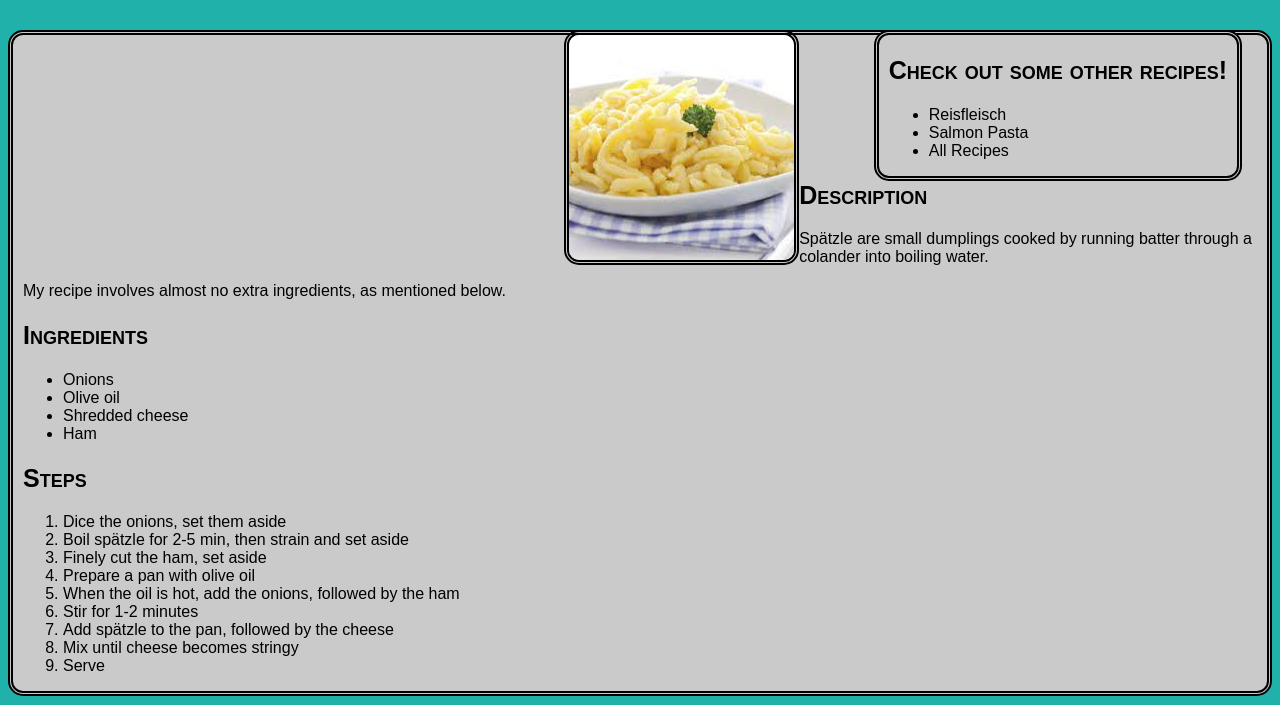
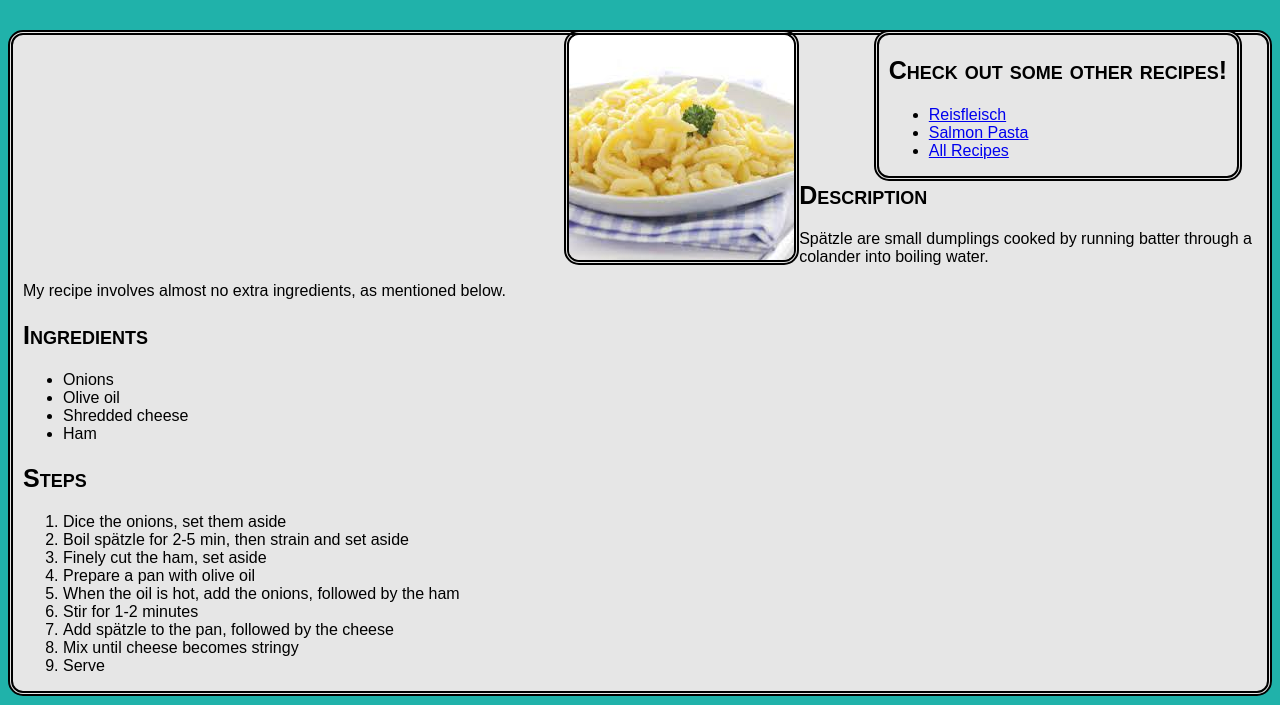
Before and after one commit to ohaiiphee/odin-recipes, a plain HTML site: page recipes/spaetzle/spaetzle.html in a window 1280 px wide. Shown: the part 95-800 px from the top of the page. Drawn offline with Linux system fonts and the light colour scheme.

Commit message:
add links

```diff
--- a/recipes/spaetzle/spaetzle.html
+++ b/recipes/spaetzle/spaetzle.html
@@ -14,9 +14,9 @@
     <div class="nav">
         <h2 class="title">Check out some other recipes!</h2>
           <ul>
-        <li>Reisfleisch</li>
-        <li>Salmon Pasta</li>
-        <li>All Recipes</li>
+        <li><a href="../reisfleisch/reisfleisch.html">Reisfleisch</a></li>
+        <li><a href="../salmonpasta/salmonpasta.html">Salmon Pasta</a></li>
+        <li><a href="../../index.html">All Recipes</a></li>
           </ul>
     </div>
 
--- a/recipes/spaetzle/styles.css
+++ b/recipes/spaetzle/styles.css
@@ -37,7 +37,7 @@ body {
 }
 
 .section, .nav{
-    background-color: rgb(202, 202, 202);
+    background-color: rgb(230, 230, 230);
     padding-left: 10px;
 }
 
```
